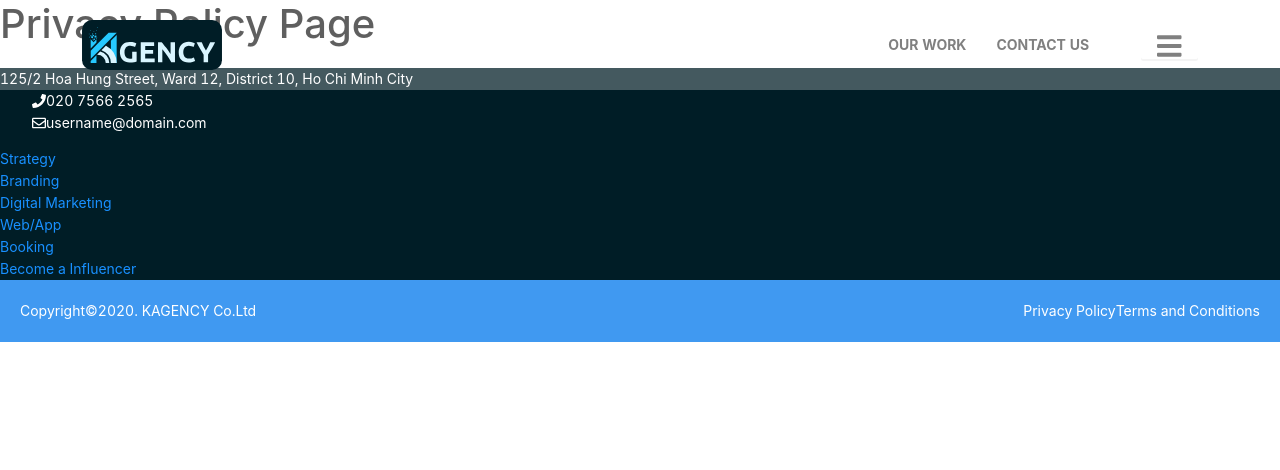
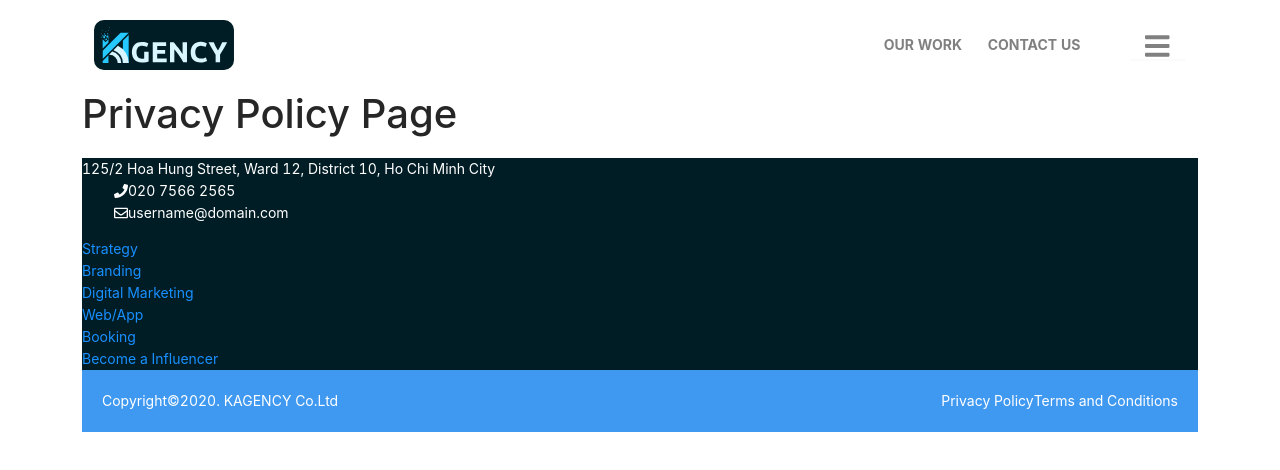
Before and after one commit to tannht/king-agency, a React (Create React App) app: page /privacy-policy in a window 1280 px wide. Shown: the top 470 px of the page. Built offline with nearby package versions, Linux system fonts and the light colour scheme; a web font is replaced by a local one.

Commit message:
change css nave

```diff
--- a/public/assets/css/style.css
+++ b/public/assets/css/style.css
@@ -12,13 +12,8 @@ ul {
 
 .hide {
   display: none !important;
-  duration: 3s; }
-
-.header-section {
-  position: fixed;
-  z-index: 999;
-  width: 100%;
-  background-color: rgba(255, 255, 255, 0.267); }
+  duration: 3s;
+}
 
 .navbar {
   height: 90px;
--- a/src/Kagency.jsx
+++ b/src/Kagency.jsx
@@ -11,9 +11,8 @@ import Contact from "./pages/contact/Contact";
 import PrivacyPolicy from "./pages/privacy_policy/PrivacyPolicy";
 import { BackTop } from "antd";
 
-function Kagency() {
-  return (
-    <div>
+const Kagency = () => (
+  <div className="container">
     <Router>
       <Header />
       <Switch>
@@ -44,6 +43,5 @@ function Kagency() {
     <BackTop />
   </div>
 );
-}
 
 export default Kagency;
--- a/src/components/Header.scss
+++ b/src/components/Header.scss
@@ -2,6 +2,10 @@
   a {
     color: gray;
   }
+}
+
+.menu-collapse{
+  border-color: transparent !important;
 }
 
 .ant-btn-primary {
--- a/src/components/sub_components/NavButton.jsx
+++ b/src/components/sub_components/NavButton.jsx
@@ -2,7 +2,7 @@ import React, { useState } from "react";
 import Menu from "./Menu";
 import { Modal, Button } from "antd";
 
-function NavButton() {
+const NavButton = () => {
   const [isModalVisible, setIsModalVisible] = useState(false);
   const showModal = () => {
     setIsModalVisible(true);
@@ -18,7 +18,7 @@ function NavButton() {
 
   return (
     <div>
-      <Button className="menu-collapse" type="primary" onClick={showModal}>
+      <Button className="menu-collapse" onClick={showModal}>
         <i className="fas fa-bars fa-2x"></i>
       </Button>
 
--- a/src/pages/home/components/Projects.jsx
+++ b/src/pages/home/components/Projects.jsx
@@ -1,10 +1,8 @@
 import React from "react";
-import { NavLink } from "react-router-dom";
+import "./Projects.scss";
 
 const Projects = () => (
-  <div>
-    <div className="container">
-      <div className="row">
+      <div className="Projects row">
         <div className="col-6 project-item">
           <img
             src="https://image.shutterstock.com/image-photo/businessman-showing-computer-screen-coworkers-600w-491401522.jpg"
@@ -143,8 +141,6 @@ const Projects = () => (
           </div>
         </div>
       </div>
-    </div>
-  </div>
 );
 
 export default Projects;
--- /dev/null
+++ b/src/pages/home/components/Projects.scss
@@ -0,0 +1,4 @@
+.Projects{
+    padding: 5em 0;
+    background-color: #001d26;
+}
```
Lines whose indentation alone changed are shown as unchanged.
